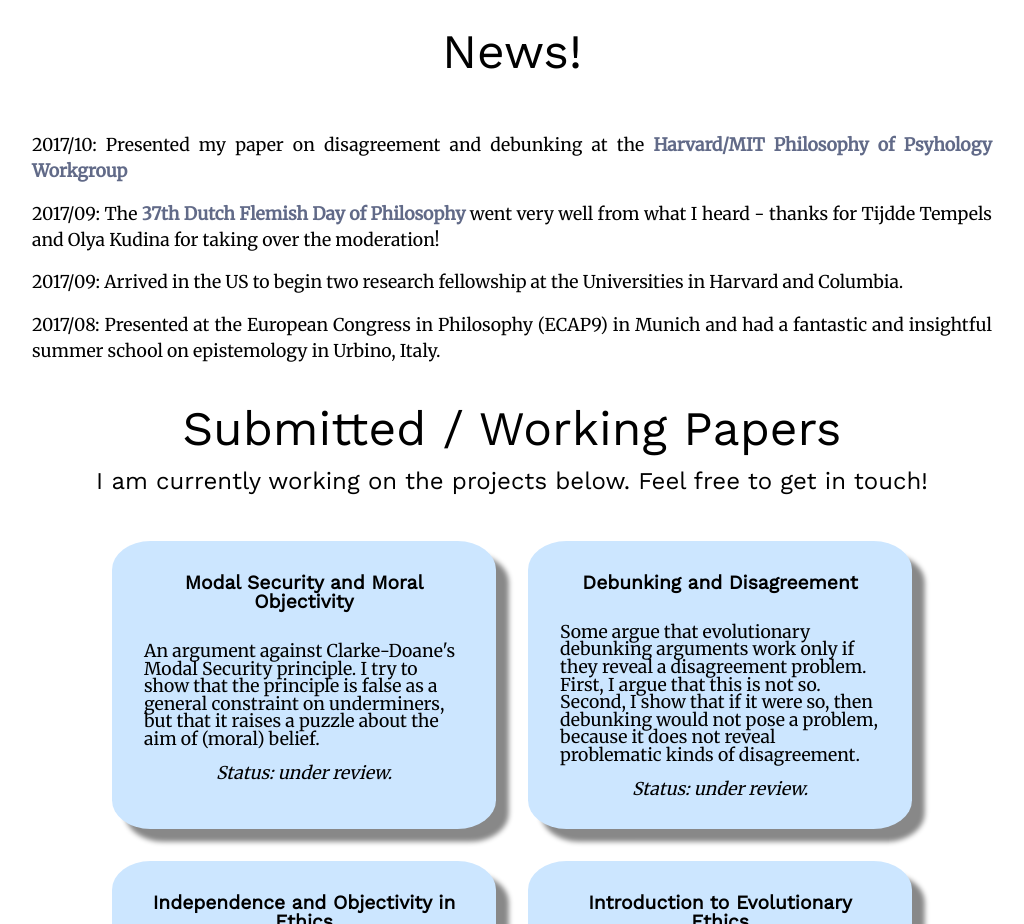
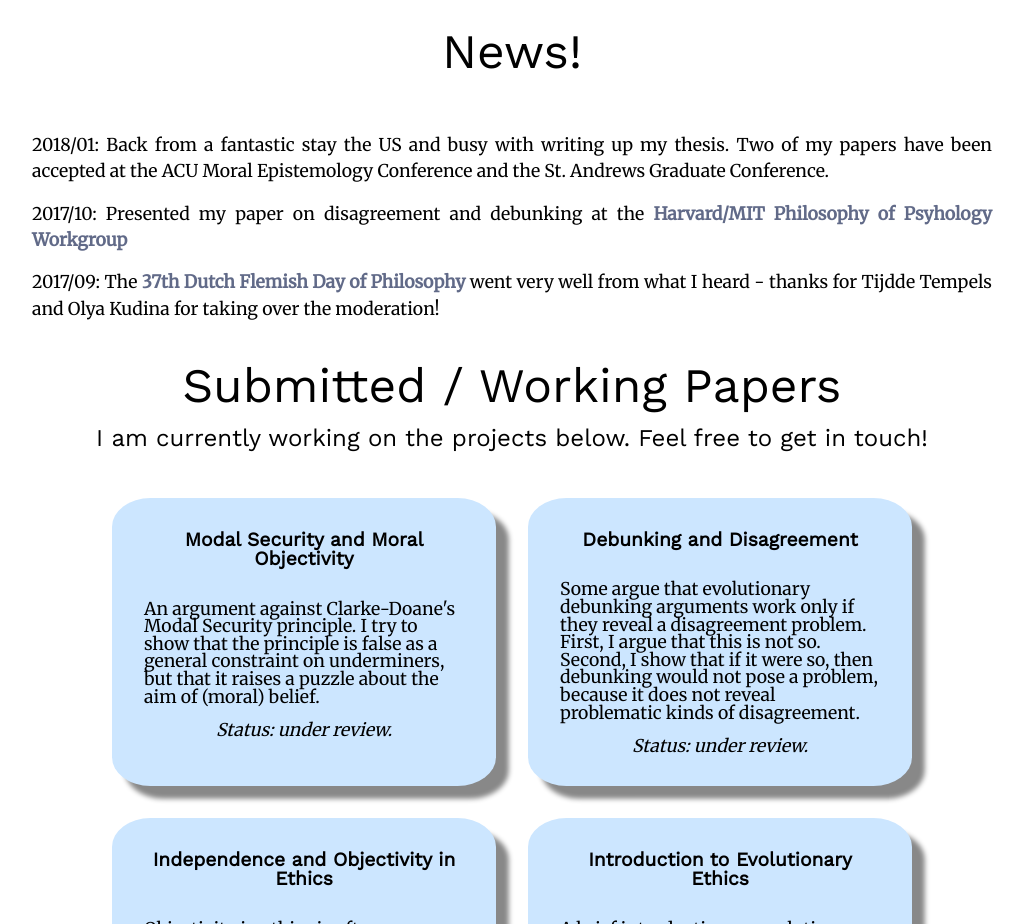
Before and after one commit to michaelklenk/michaelklenk.github.io, a plain HTML site: page index.html in a window 1280 px wide. Shown: the part 1460-2384 px from the top of the page, without its empty margins (128-1152 px from the left). Drawn offline with nearby package versions, Linux system fonts and the light colour scheme.

Commit message:
added news

```diff
--- a/index.html
+++ b/index.html
@@ -86,10 +86,9 @@
           </div>
           <div class="news-content">
             <ul>
+              <li>2018/01: Back from a fantastic stay the US and busy with writing up my thesis. Two of my papers have been accepted at the ACU Moral Epistemology Conference and the St. Andrews Graduate Conference.</li>
               <li>2017/10: Presented my paper on disagreement and debunking at the <a href="https://poprocksphilosophy.wixsite.com/cambridge">Harvard/MIT Philosophy of Psyhology Workgroup</a></li>
               <li>2017/09: The <a href="www.dfdop37.weebly.com">37th Dutch Flemish Day of Philosophy</a> went very well from what I heard - thanks for Tijdde Tempels and Olya Kudina for taking over the moderation!</li>
-              <li>2017/09: Arrived in the US to begin two research fellowship at the Universities in Harvard and Columbia.</li>
-              <li>2017/08: Presented at the European Congress in Philosophy (ECAP9) in Munich and had a fantastic and insightful summer school on epistemology in Urbino, Italy.</li>
             </ul>
           </div>
         </div>
```
